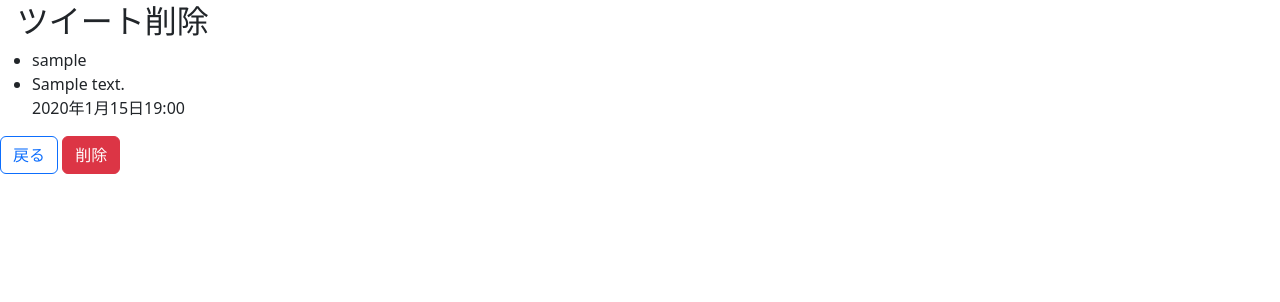
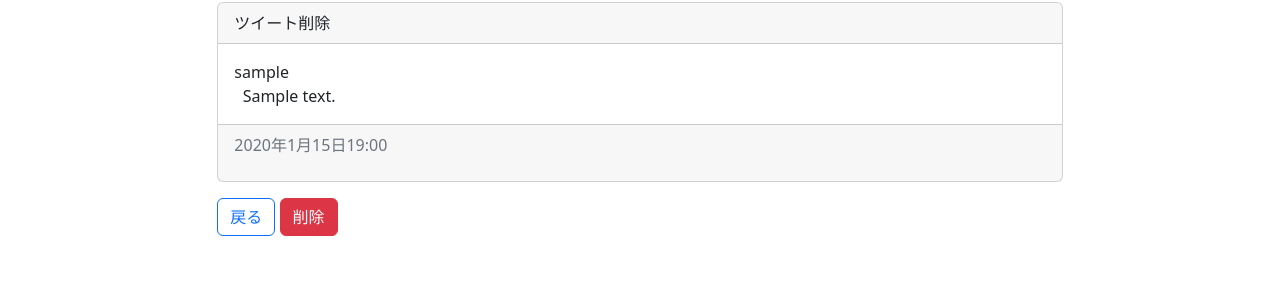
Before and after one commit to shinonome-inc/backend-final-assignment-hanaka, a Django app: page /tweets/1/delete/ in a window 1280 px wide. Shown: the part 76-378 px from the top of the page. Run offline with Django 4.2, Linux system fonts and the light colour scheme; a user stored in the database is signed in; tables that the repository leaves empty hold one stand-in row (values such as "Sample post"); some libraries are stand-ins or nearby versions.

Commit message:
表示の調整

```diff
--- a/templates/tweets/tweet_delete.html
+++ b/templates/tweets/tweet_delete.html
@@ -3,15 +3,29 @@
 {% block title %}ツイート削除{% endblock %}
 
 {% block content %}
-<h2> &nbsp; ツイート削除 </h2>
 <form method="POST">
     {% csrf_token %}
-    <ul>
-        <li>{{ tweet_delete.user }}</li>
-        <li>{{ tweet_delete.content }}</li>
-        <l1>{{ tweet_delete.created_at }}</li>
-    </ul>
-    <a href="{% url 'tweets:detail' tweet_delete.pk %}" class="btn btn-outline-primary">戻る</a>
-    <button type="submit" class="btn btn-danger">削除</button>
+    <div class="row  justify-content-center">
+        <div class="col-8">
+            <div class="card">
+                <div class="card-header">
+                    ツイート削除
+                </div>
+                <div class="card-body">
+                    <p class="card-text">
+                        {{ tweet_delete.user }}<br>
+                        &nbsp;&nbsp;{{ tweet_delete.content }}<br>
+                    </p>
+                </div>
+                <div class="card-footer text-muted">
+                    <p>{{ tweet_delete.created_at }}</p>
+                </div>
+            </div>
+            <div class="mt-3">
+                <a href="{% url 'tweets:detail' tweet_delete.pk %}" class="btn btn-outline-primary">戻る</a>
+                <button type="submit" class="btn btn-danger">削除</button>
+            </div>
+        </div>
+    </div>
 </form>
 {% endblock %}
--- a/templates/tweets/tweet_detail.html
+++ b/templates/tweets/tweet_detail.html
@@ -19,7 +19,7 @@
             </div>
             <div class="card-footer text-muted">
                 <p>{{ tweet_detail.created_at }}</p>
-                <p class="card-text"></p>
+
             </div>
         </div>
         <div class="mt-3">
```
